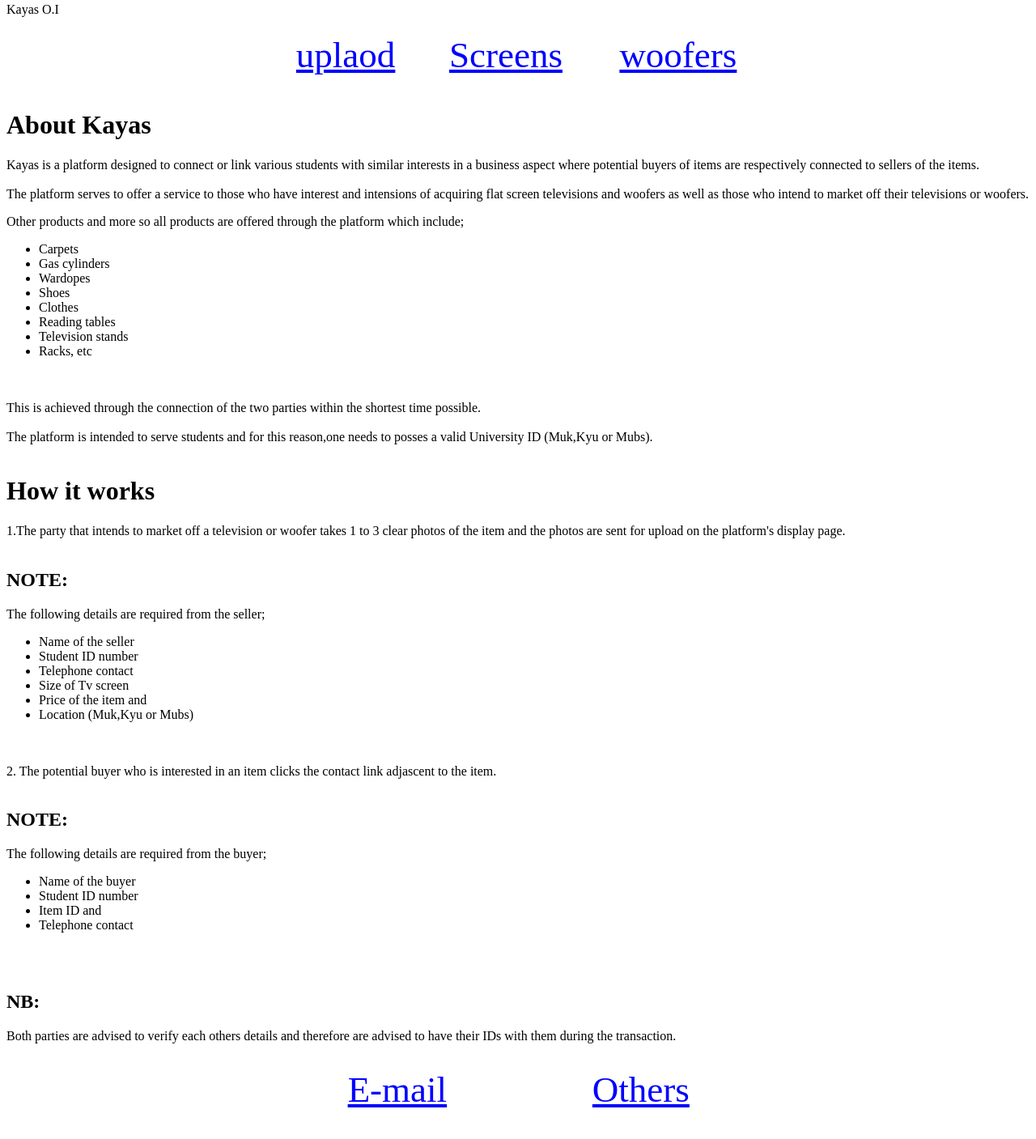
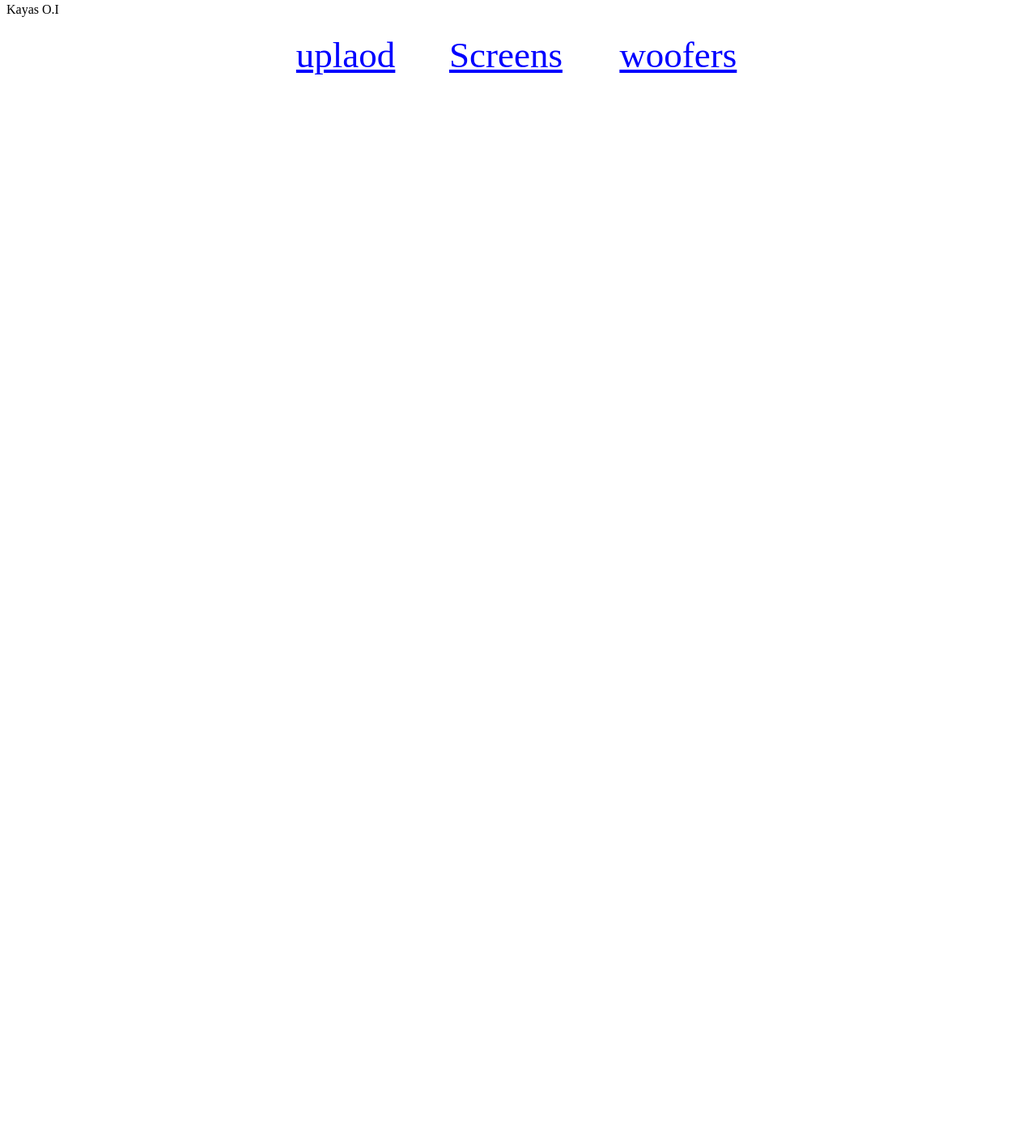
Before and after one commit to kayas111/talha, a plain HTML site: page index.html in a window 1280 px wide. Shown: the part 5-1412 px from the top of the page at 81% size. After the commit the page ends 800 px from the top, so only its background shows below. Drawn offline with Linux system fonts and the light colour scheme.

Commit message:
Update index.html

```diff
--- a/index.html
+++ b/index.html
@@ -36,58 +36,8 @@ font-size:45px;
 <div class="bdy">
 
 <div class="bdy2">
-<h1>About Kayas</h1>
 
-Kayas is a platform designed to connect or link various students with similar interests in a business aspect where potential buyers of items are respectively connected to sellers of the items. <br><br>
-The platform serves to offer a service to those who have interest and intensions of acquiring flat screen televisions and woofers as well as those who intend to market off their televisions or woofers.<p>
-Other products and more so all products are offered through the platform which include;
-<ul>
-    <li>Carpets</li>
-    <li>Gas cylinders</li>
-    <li>Wardopes</li>
-    <li>Shoes</li>
-    <li>Clothes</li>
-    <li>Reading tables</li>
-    <li>Television stands</li>
-    <li>Racks, etc</li>
-</ul><br><br>
 
-This is achieved through the connection of the two parties within the shortest time possible.<br><br>
-The platform is intended to serve students and for this reason,one needs to posses a valid University ID (Muk,Kyu or Mubs).<br><br>
-
-<h1>How it works</h1>
-1.The party that intends to market off a television or woofer takes 1 to 3 clear photos of the item and the photos are sent for upload on the platform's display page.<br><br>
-<h2>NOTE:</h2>
-The following details are required from the seller;
-<ul>
-    <li>Name of the seller</li>
-    <li>Student ID number</li>
-    <li>Telephone contact</li>
-    <li>Size of Tv screen</li>
-    <li>Price of the item and</li>
-    <li>Location (Muk,Kyu or Mubs)</li>
-</ul><br><br>
-2. The potential buyer who is interested in an item clicks the contact link adjascent to the item.<br><br>
-<h2>NOTE:</h2>
-The following details are required from the buyer;
-       <ul>
-    <li>Name of the buyer</li>
-    <li>Student ID number</li>
-    <li>Item ID and</li>
-    <li>Telephone contact</li>
-
-      </ul><br><br>
-<h2>NB:</h2> Both parties are advised to verify each others details and therefore are advised to have their IDs with them during the transaction.
-
-</div>
-  <div class="navb gradb">
-<div class="navt2">
-<table style="width:50%" align="center" cellspacing=30px><tr><td align="center"><div class="linknav">
-<a href="mailto:kayaso.ikayas@gmail.com?subject=Inquiry">E-mail</a></div></td><td align="center"><div class="linknav">
-<a href="others.html">Others</a></div></td>
-</td></tr></table>
-
-</div>
 </div>
 </div>
 
```
